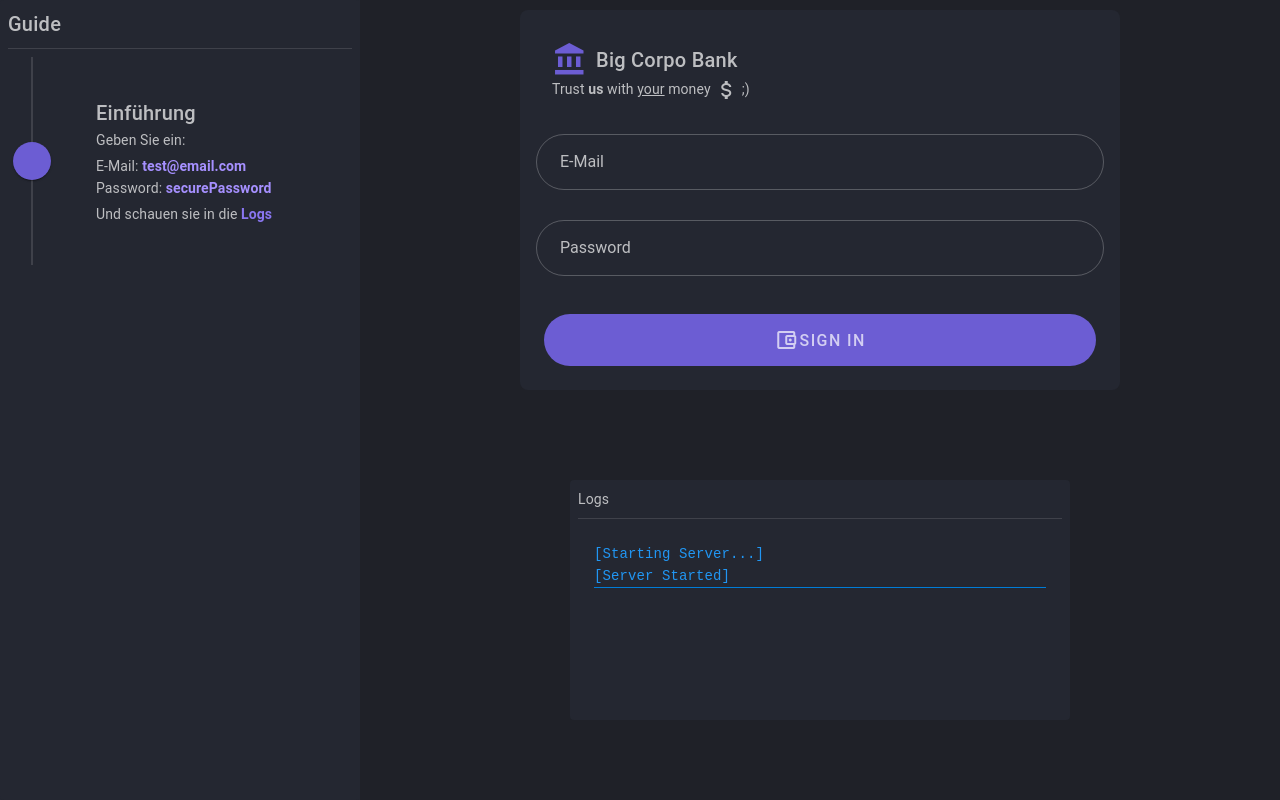
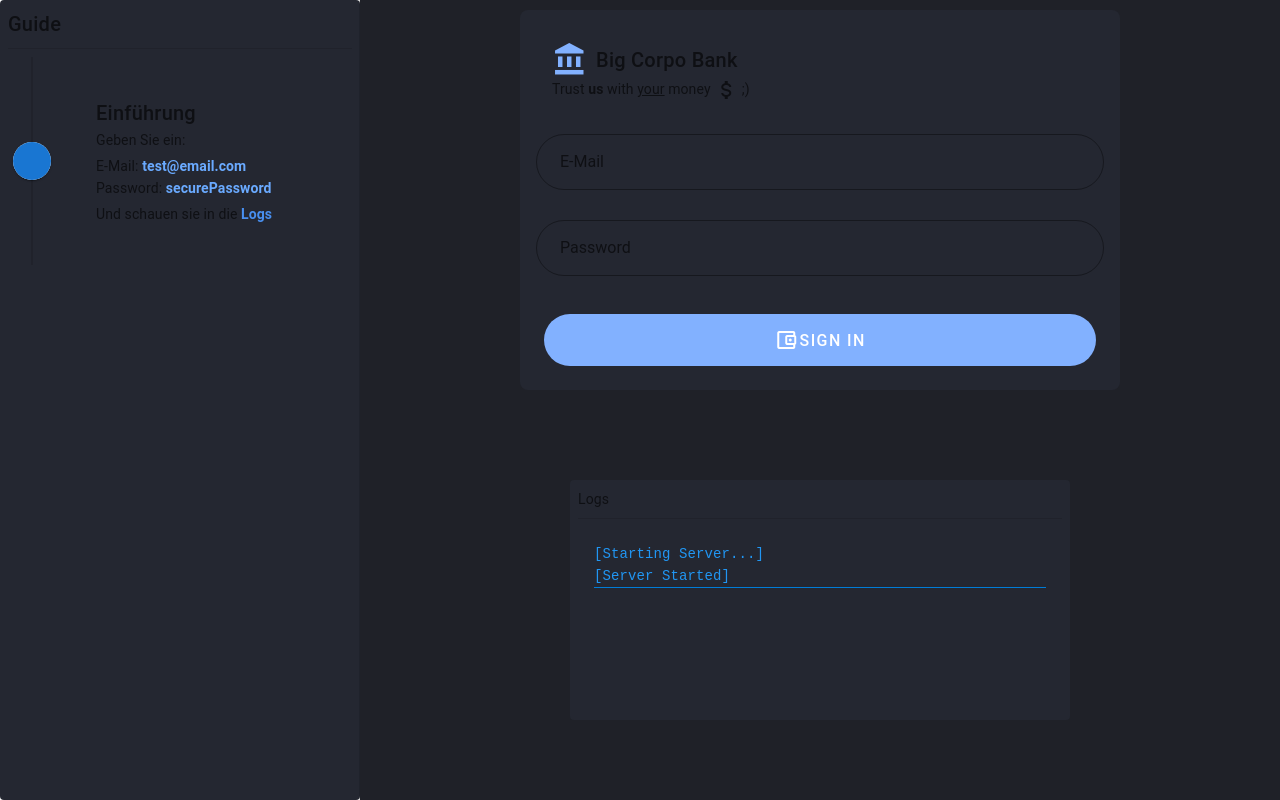
Before and after one commit to DanielTerletzkiy/lf4-sql_injections, a Vue app: page / in a window 1280 px wide. Built offline with nearby package versions, Linux system fonts and the light colour scheme; a small style sheet from the web is missing; what vue-highlightjs would draw is missing.

Commit message:
theme to light

```diff
--- a/src/plugins/vuetify.js
+++ b/src/plugins/vuetify.js
@@ -6,7 +6,7 @@ Vue.use(Vuetify);
 
 export default new Vuetify({
   theme: {
-    dark: true,
+    dark: false,
     themes: {
       dark: {
         primary: '#6C5DD3',
```
